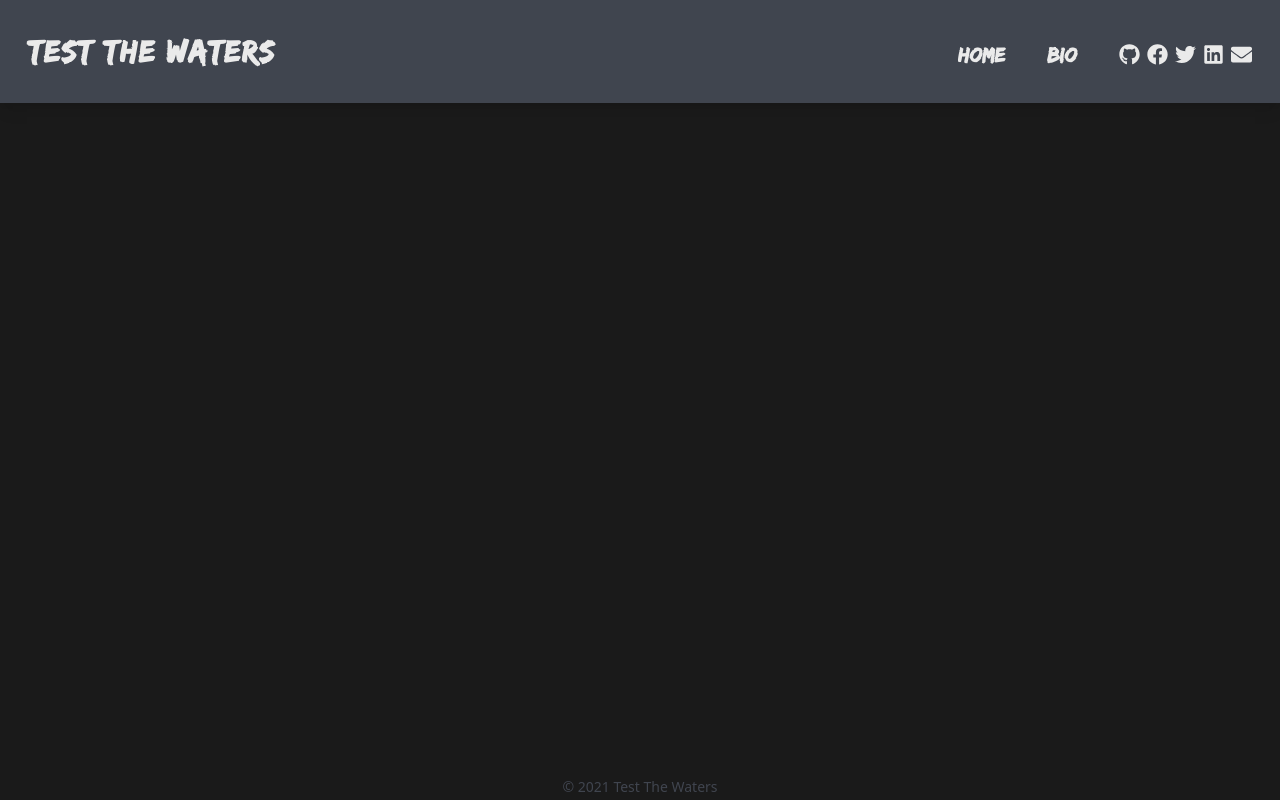
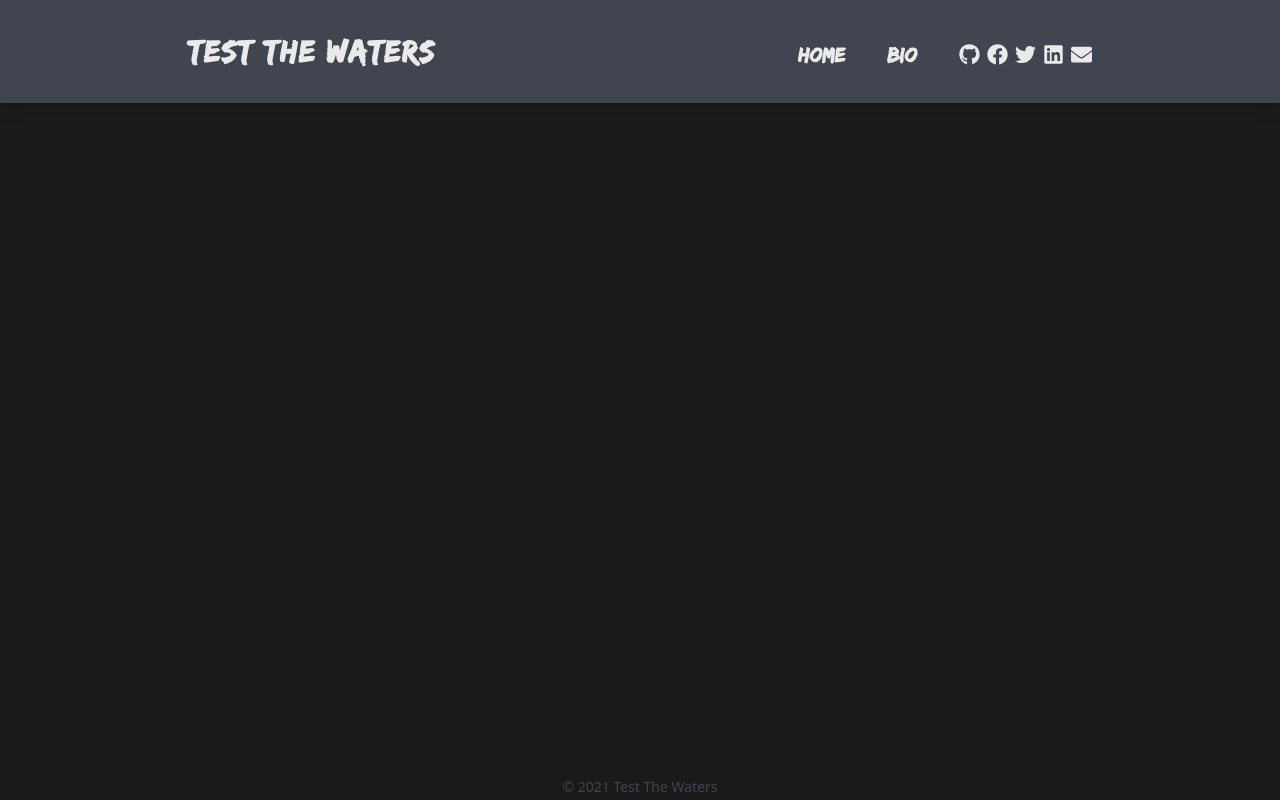
Before and after one commit to devmart10/ttw-website, a Next.js app: page / in a window 1280 px wide. Built offline with nearby package versions, Linux system fonts and the light colour scheme.

Commit message:
adjust my container

```diff
--- a/src/components/Header.js
+++ b/src/components/Header.js
@@ -7,7 +7,7 @@ import data from '../data/personal.json';
 const Header = () => {
   return (
     <header className='mb-4 shadow-lg bg-charcoal'>
-      <div className='flex flex-wrap items-baseline p-8'>
+      <div className='flex flex-wrap items-baseline p-8 my-container'>
         <h1 className='mb-0 mr-auto font-semibold tracking-wider text-platinum'>Test The Waters</h1>
         <div className='flex items-center text-2xl text-platinum'>
           <a href='#' className='mr-12 text-ttw'>
--- a/src/css/components.css
+++ b/src/css/components.css
@@ -1,8 +1,9 @@
 /* Portfolio Components */
 .my-container {
   @apply w-full;
-  @apply max-w-4xl;
+  /* @apply max-w-4xl; */
   @apply mx-auto;
+  max-width: 75%;
 }
 
 .card {
```
